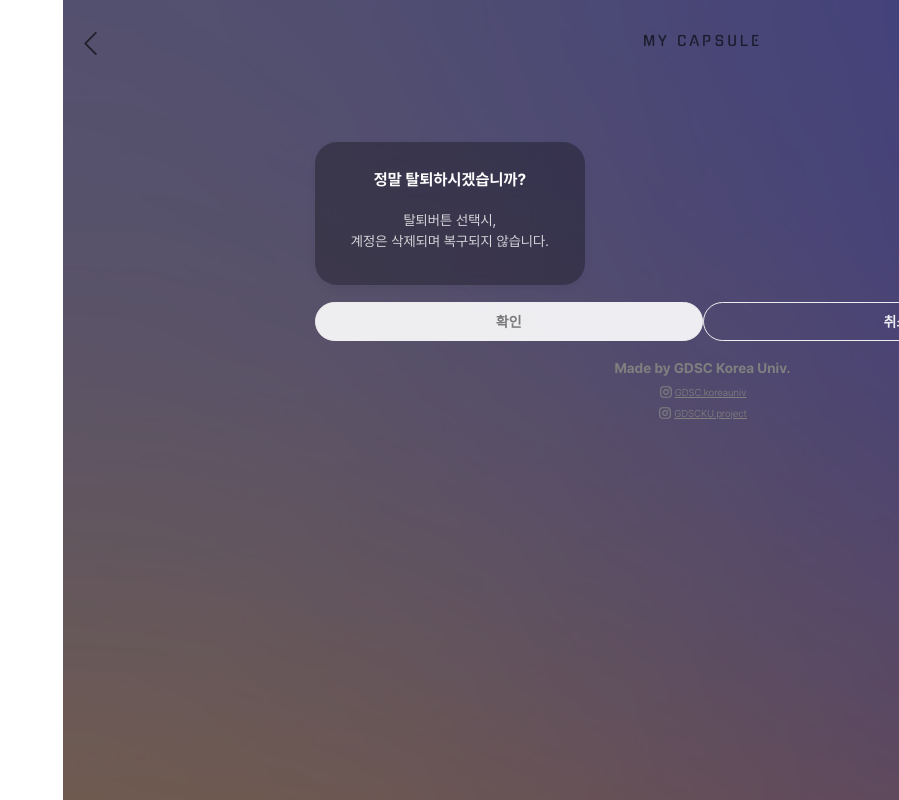
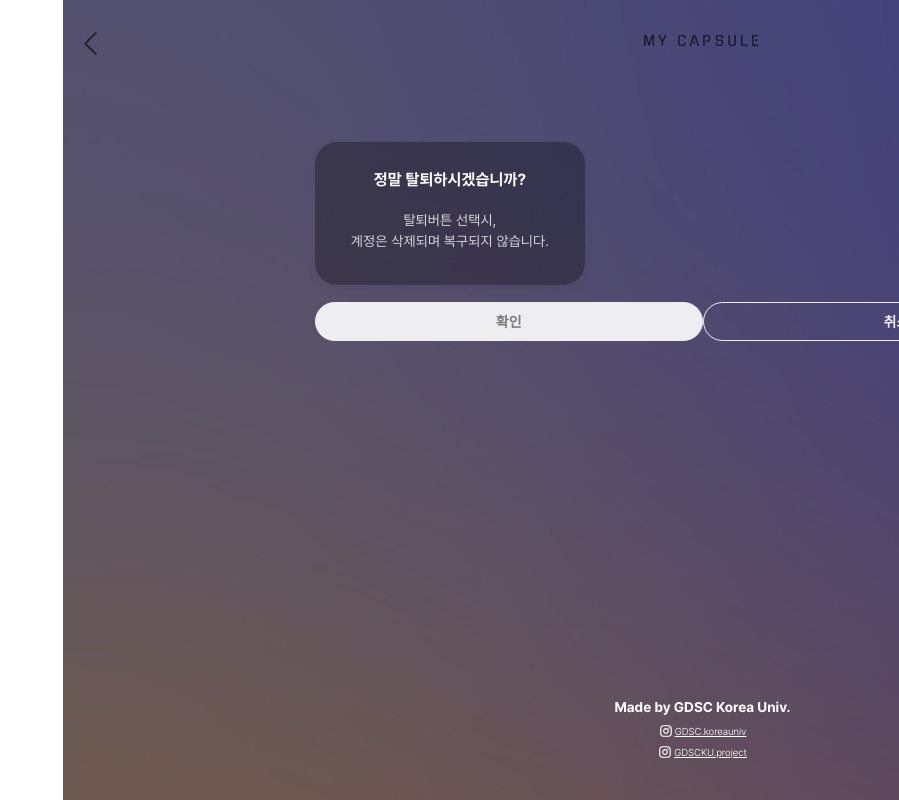
Before and after one commit to 2024-GDSCKU-TimeCapsule/Frontend, a React (Create React App) app in the folder timecapsule/: page /withdraw in a window 1280 px wide. Shown: the top 800 px of the page, without its empty margins (381-1280 px from the left). Built offline with nearby package versions, Linux system fonts and the light colour scheme; what @supabase/auth-helpers-react would draw is missing.

Commit message:
[style] main-footer로 main에서 footer  위치 조정

```diff
--- a/timecapsule/src/pages/Main/Main/Main.css
+++ b/timecapsule/src/pages/Main/Main/Main.css
@@ -12,7 +12,7 @@
     position: relative;
 }
 
-.footer-container {
+.main-footer {
     position: absolute;
     bottom: 0px;
 }
--- a/timecapsule/src/pages/Main/Main/Main.js
+++ b/timecapsule/src/pages/Main/Main/Main.js
@@ -42,7 +42,9 @@ const Main = () => {
                     </Link>
                 </div>
             </div>
-            <Footer />
+            <div className="main-footer">
+                <Footer />
+            </div>
         </div>
     );
 };
--- a/timecapsule/src/pages/Main/Mypage/Mypage.js
+++ b/timecapsule/src/pages/Main/Mypage/Mypage.js
@@ -18,7 +18,9 @@ const Mypage = () => {
                     <div class="withdraw">계정 탈퇴</div>
                 </Link>
 
-                <Footer />
+                <div className="main-footer">
+                    <Footer />
+                </div>
             </div>
         </>
     );
--- a/timecapsule/src/pages/Main/Nickname/Nickname.js
+++ b/timecapsule/src/pages/Main/Nickname/Nickname.js
@@ -34,7 +34,9 @@ const Nickname = () => {
                     </div>
                 </div>
                 <div class="withdraw">계정 탈퇴</div>
-                <Footer />
+                <div className="main-footer">
+                    <Footer />
+                </div>
             </div>
         </>
     );
--- a/timecapsule/src/pages/Main/Withdraw/Withdraw.js
+++ b/timecapsule/src/pages/Main/Withdraw/Withdraw.js
@@ -28,8 +28,9 @@ const Withdraw = () => {
                         </button>
                     </div>
                 </div>
-
-                <Footer />
+                <div className="main-footer">
+                    <Footer />
+                </div>
             </div>
         </>
     );
```
